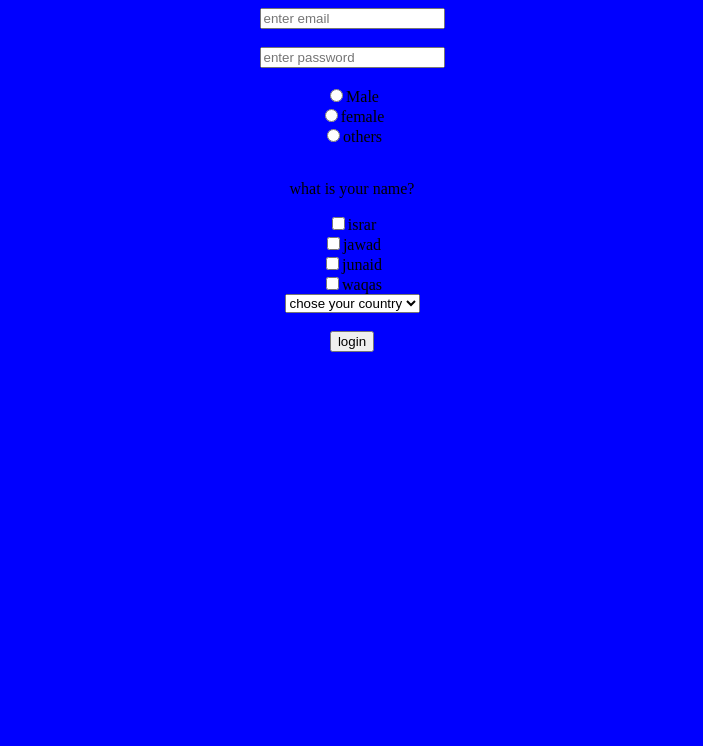
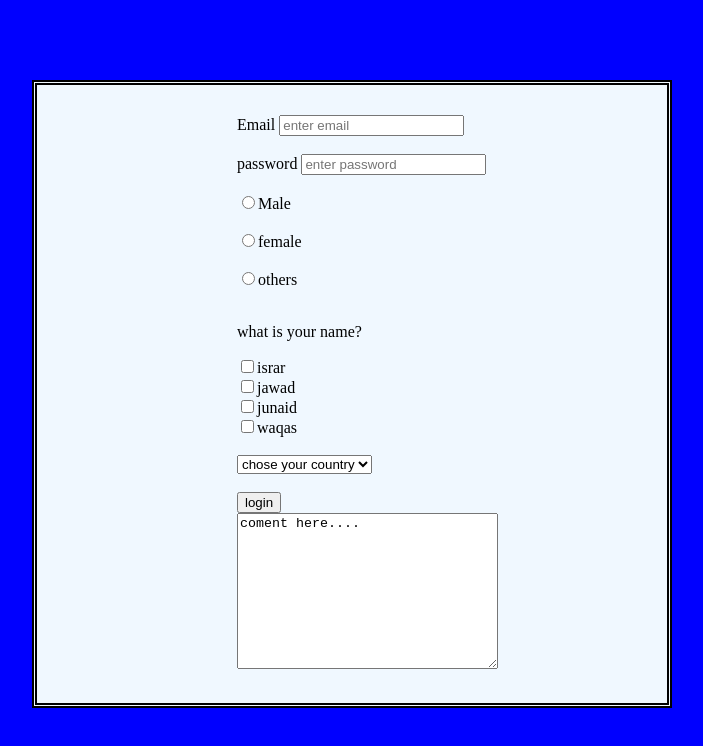
Before and after one commit to junaidxkakar/PRACTICE-SITES, a plain HTML site: page CLASS 4/FORM.html in a window 1280 px wide. Shown: the whole page, without its empty margins (288-991 px from the left). Drawn offline with Linux system fonts and the light colour scheme.

Commit message:
practicing as host

```diff
--- a/CLASS 4/FORM.html
+++ b/CLASS 4/FORM.html
@@ -4,20 +4,23 @@
     <meta charset="UTF-8">
     <meta name="viewport" content="width=device-width, initial-scale=1.0">
     <title>Document</title>
+    <link rel="stylesheet" href="form.css">
 </head>
-<body bgcolor="blue">
-    <center>
+<body bgcolor="blue"><br><br><br><br>
+    <div class="container">
+    <div class="box">
     <form action="../CLASS 2/index (2).html" >
-        <input required placeholder="enter email" type="email"><br><br>
-        <input maxlength="5" required placeholder="enter password" type="password"><br><br>
-        <input  type="radio" name="gender" id="male"><label for="male">Male</label><br>
-        <input type="radio" name="gender" id="female"><label for="female">female</label><br>
+
+       <label for="email">Email</label> <input required placeholder="enter email" type="email"><br><br>
+        <label for="password">password</label> <input maxlength="5" required placeholder="enter password" type="password"><br><br>
+        <input type="radio" name="gender" id="male"><label for="male">Male</label><br><br>
+        <input type="radio" name="gender" id="female"><label for="female">female</label><br><br>
         <input type="radio" name="gender" id="others"><label for="others">others</label><br><br>
         <p>what is your name?</p>
         <input type="checkbox" name="" id=""><label for="">israr</label><br>
         <input type="checkbox" name="" id=""><label for="">jawad</label><br>
         <input type="checkbox" name="" id=""><label for="">junaid</label><br>
-        <input type="checkbox" name="" id=""><label for="">waqas</label><br>
+        <input type="checkbox" name="" id=""><label for="">waqas</label><br><br>
         <select>
             <option selected disabled>chose your country</option>
             <option>pakistan</option>
@@ -26,8 +29,11 @@
             <option >china</option>
         </select><br><br>
 
-        <button>login</button>
+        <button>login</button><br>
+        <textarea name="" id="" cols="30" rows="10">coment here....</textarea>
     </form>
+</div>
 </center>
+</div>
 </body>
 </html>
--- /dev/null
+++ b/CLASS 4/form.css
@@ -0,0 +1,15 @@
+.container{
+    max-width: 500px;
+    width: 500px;
+    padding: 30px;
+    margin: 0 auto;
+    border: 5px solid black;
+    border: 5px double;
+    background-color: aliceblue;
+    padding-left: 100px;
+
+}
+.box{
+    width: 300px;
+    margin: 0 auto;
+}
```
Also changed, not shown: index.html (added, +12 -0 lines).
